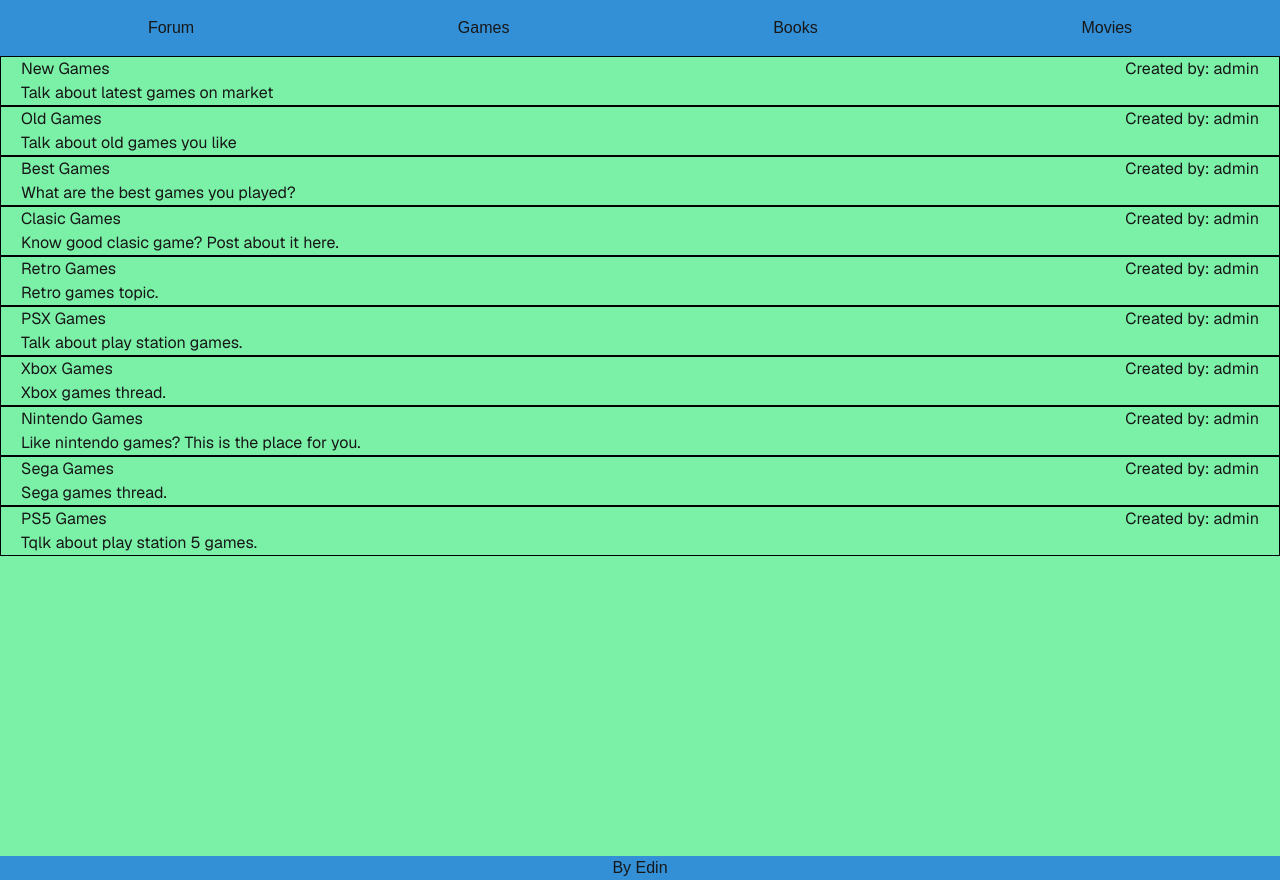
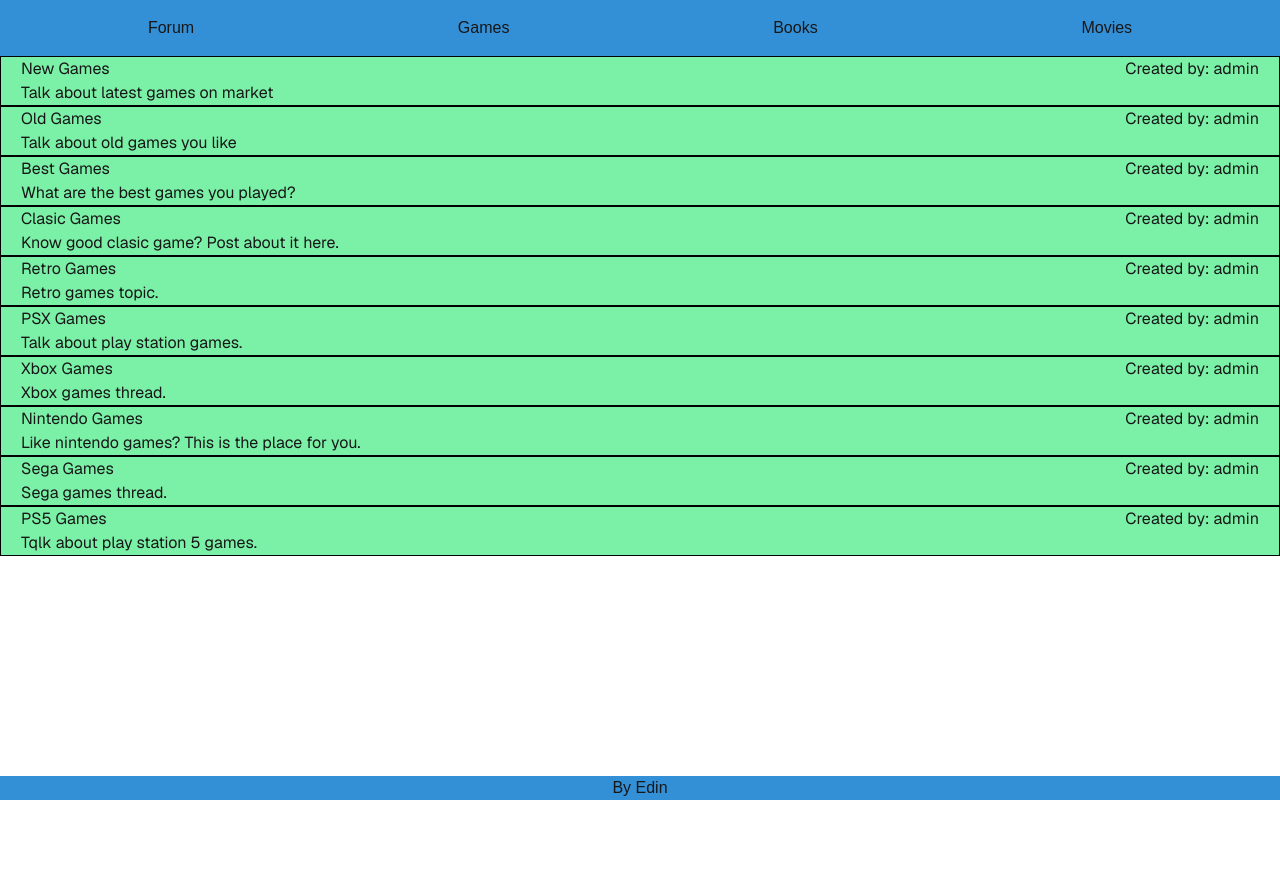
Before and after one commit to edinvnode/advanced-forum-app-nextjs, a Next.js app: page / in a window 1280 px wide. Shown: the top 880 px of the page. After the commit the page ends 800 px from the top, so only its background shows below. Built offline with nearby package versions, Linux system fonts and the light colour scheme.

Commit message:
Minor error movies fix

```diff
--- a/app/movies/page.tsx
+++ b/app/movies/page.tsx
@@ -28,6 +28,7 @@ export default function Movies() {
 
         if (data.Response === "True") {
           setMovies(data.Search);
+          setError("");
         } else {
           setMovies([]);
           setError(data.Error);
--- a/app/page.tsx
+++ b/app/page.tsx
@@ -67,7 +67,7 @@ export default function Home() {
   ];
 
   return (
-    <div className="flex min-h-screen items-center  bg-green-300 font-sans dark:bg-black flex-col">
+    <div className="flex min-h-full items-center  bg-green-300 font-sans dark:bg-black flex-col">
       {data.map((topic) => (
         <div className="flex flex-row w-full text-center border border-black justify-between px-5">
           <div className="flex flex-col justify-start items-start">
```
